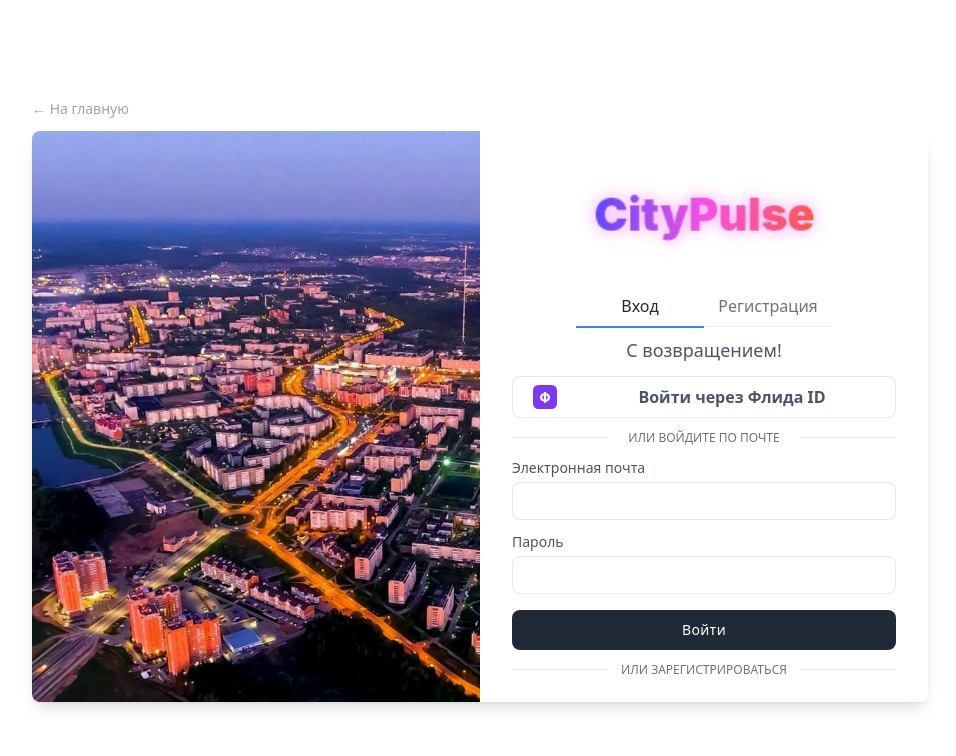
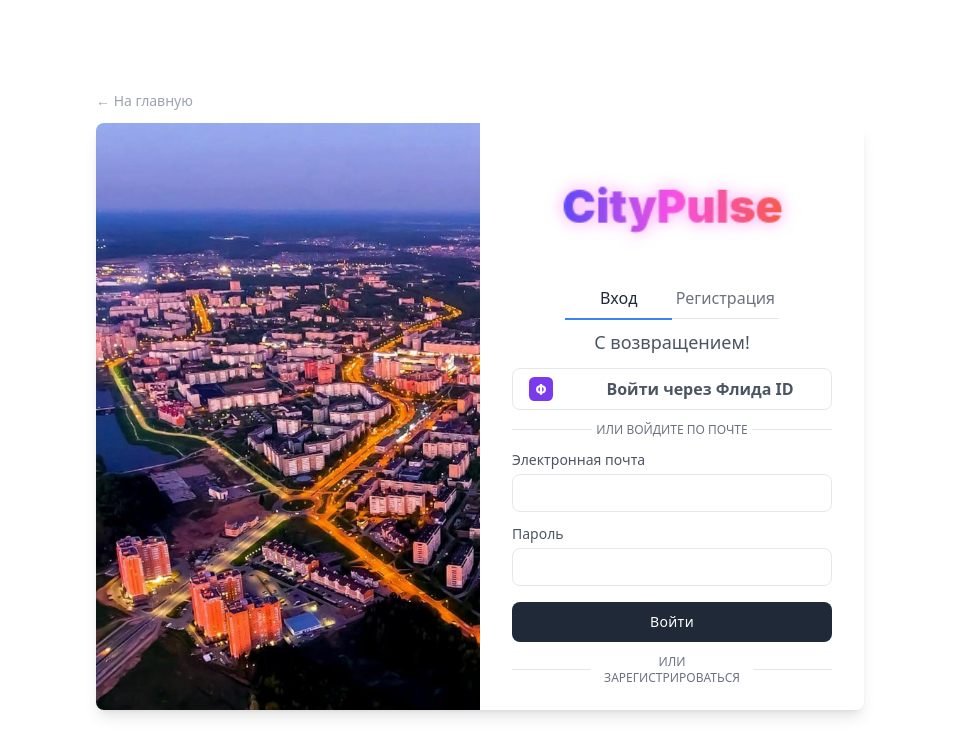
Before and after one commit to Maxim-5GHZ/CityPulse, a Next.js app in the folder frontend/: page /login in a window 1280 px wide. Shown: the top 756 px of the page, without its empty margins (160-1116 px from the left). Built offline with nearby package versions, Linux system fonts and the light colour scheme.

Commit message:
Login: narrower card on desktop (4xl -> 3xl)

```diff
--- a/frontend/app/login/page.tsx
+++ b/frontend/app/login/page.tsx
@@ -105,12 +105,12 @@ export default function LoginPage() {
       <div className="container flex flex-col items-center justify-center min-h-screen px-6 py-4 mx-auto">
         <Link
           href="/"
-          className="w-full max-w-sm lg:max-w-4xl mb-3 text-left text-sm text-gray-400 transition-colors hover:text-gray-700 dark:text-gray-500 dark:hover:text-gray-200"
+          className="w-full max-w-sm lg:max-w-3xl mb-3 text-left text-sm text-gray-400 transition-colors hover:text-gray-700 dark:text-gray-500 dark:hover:text-gray-200"
         >
           ← На главную
         </Link>
         {mode === 'signin' ? (
-          <div className="flex w-full max-w-sm mx-auto overflow-hidden bg-white rounded-lg shadow-lg dark:bg-gray-800 lg:max-w-4xl">
+          <div className="flex w-full max-w-sm mx-auto overflow-hidden bg-white rounded-lg shadow-lg dark:bg-gray-800 lg:max-w-3xl">
             <div
               className="hidden bg-cover lg:block lg:w-1/2"
               style={{
@@ -234,7 +234,7 @@ export default function LoginPage() {
             </div>
           </div>
         ) : (
-          <div className="flex w-full max-w-sm mx-auto overflow-hidden bg-white rounded-lg shadow-lg dark:bg-gray-800 lg:max-w-4xl">
+          <div className="flex w-full max-w-sm mx-auto overflow-hidden bg-white rounded-lg shadow-lg dark:bg-gray-800 lg:max-w-3xl">
             <div
               className="hidden bg-cover lg:block lg:w-1/2"
               style={{
@@ -252,7 +252,7 @@ export default function LoginPage() {
                 {tab('signup', 'Регистрация')}
               </div>
 
-              <p className="mt-2 text-lg text-center text-gray-600 dark:text-gray-200">Создайте аккаунт!</p>
+
 
               <a
                 href="/backend/auth/flida/login"
```
